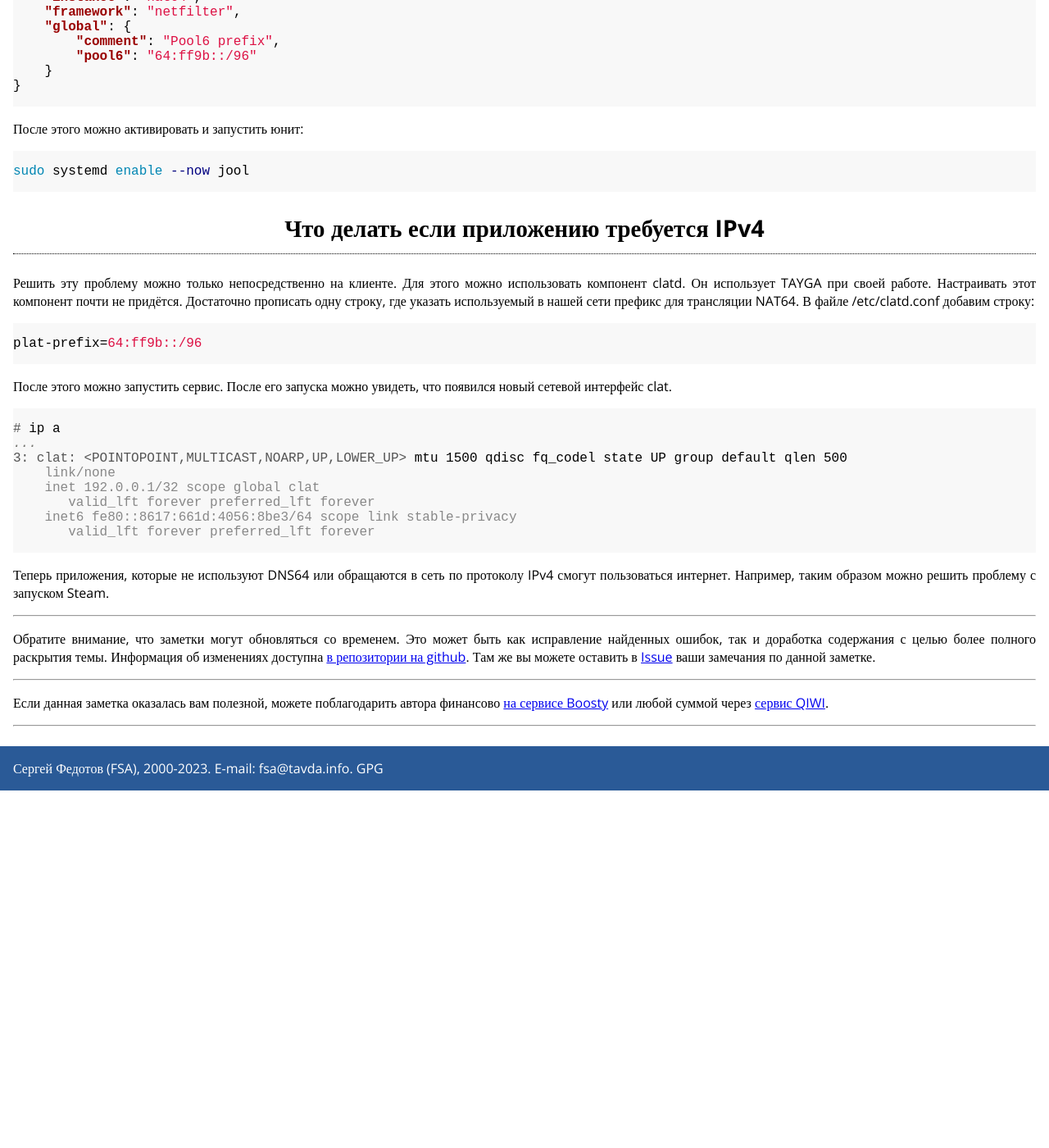
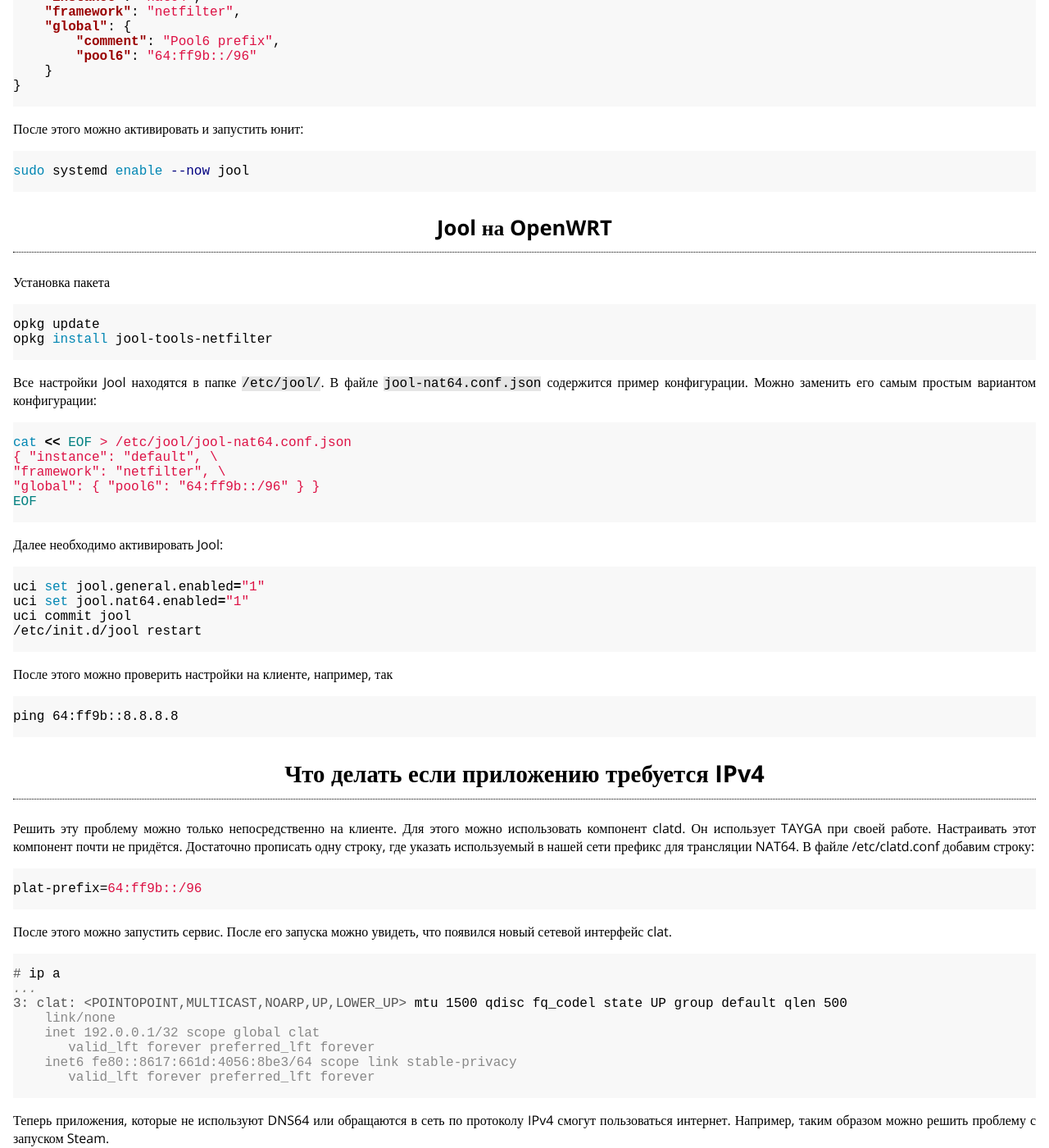
Before and after one commit to fsa/site, a Jekyll site: the page built from _posts/2022-12-01-nat64-dns64.md, in a window 1280 px wide and 1400 px high, scrolled down 5706 px. Shown: the whole window at 82% size. Built offline with Jekyll 4.4.1, drawn with Linux system fonts in a browser that asks for light colours; before the commit the page ends 6670 px from its top, so only the background shows below that.

Commit message:
Установка Jool на OpenWRT

````diff
--- a/_posts/2022-12-01-nat64-dns64.md
+++ b/_posts/2022-12-01-nat64-dns64.md
@@ -255,6 +255,40 @@
 sudo systemd enable --now jool
 ```
 
+### Jool на OpenWRT
+
+Установка пакета
+
+```bash
+opkg update
+opkg install jool-tools-netfilter
+```
+
+Все настройки Jool находятся в папке `/etc/jool/`. В файле `jool-nat64.conf.json` содержится пример конфигурации. Можно заменить его самым простым вариантом конфигурации:
+
+```bash
+cat << EOF > /etc/jool/jool-nat64.conf.json
+{ "instance": "default", \
+"framework": "netfilter", \
+"global": { "pool6": "64:ff9b::/96" } }
+EOF
+```
+
+Далее необходимо активировать Jool:
+
+```bash
+uci set jool.general.enabled="1"
+uci set jool.nat64.enabled="1"
+uci commit jool
+/etc/init.d/jool restart
+```
+
+После этого можно проверить настройки на клиенте, например, так
+
+```bash
+ping 64:ff9b::8.8.8.8
+```
+
 ## Что делать если приложению требуется IPv4
 
 Решить эту проблему можно только непосредственно на клиенте. Для этого можно использовать компонент clatd. Он использует TAYGA при своей работе. Настраивать этот компонент почти не придётся. Достаточно прописать одну строку, где указать используемый в нашей сети префикс для трансляции NAT64. В файле /etc/clatd.conf добавим строку:
````
